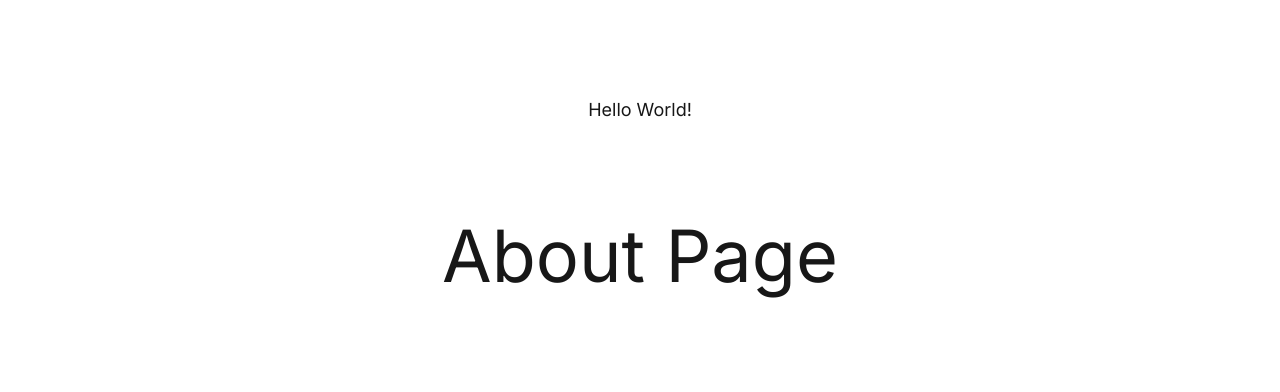
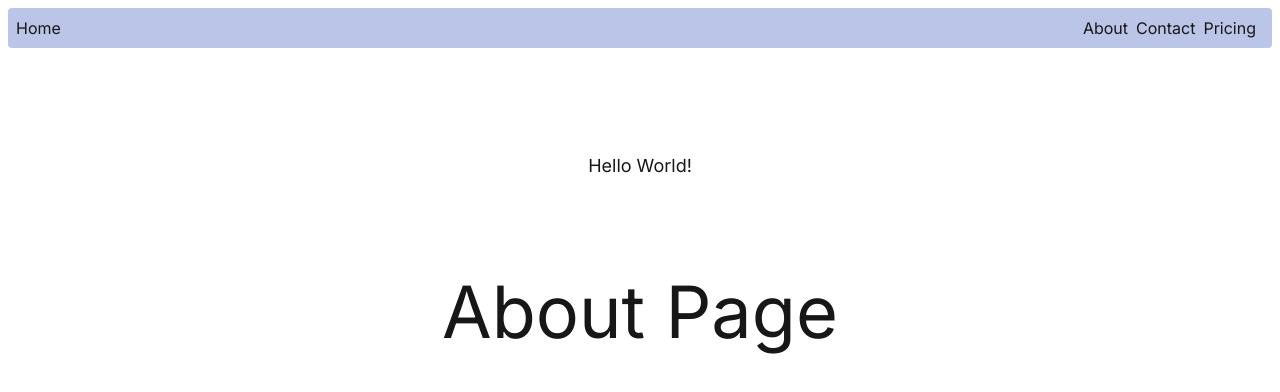
Before and after one commit to mariocodecr/NextJs-Learning, a Next.js app in the folder 01-first-steps/: page /about in a window 1280 px wide. Shown: the top 392 px of the page. Built offline with nearby package versions, Linux system fonts and the light colour scheme.

Commit message:
update About Page metadata and rename AboutLayout to GeneralLayout; add Navbar component

```diff
--- a/01-first-steps/app/(general)/about/page.tsx
+++ b/01-first-steps/app/(general)/about/page.tsx
@@ -1,7 +1,7 @@
 
 export const metadata = {
- title: 'SEO Title',
- description: 'SEO Description',
+ title: 'About Page',
+ description: 'This is the about page',
  keywords: ['About Page', 'Mario', 'Information', '...'],
 };
 
--- a/01-first-steps/app/(general)/layout.tsx
+++ b/01-first-steps/app/(general)/layout.tsx
@@ -1,15 +1,19 @@
+import { Navbar } from "@/components"
 
 
 
-export default function AboutLayout({
+export default function GeneralLayout({
  children
 }: {
  children: React.ReactNode;
 }) {
   return (
+    <>
+    <Navbar />
     <main className="flex flex-col items-center p-24">
       <span className="text-lg">Hello World!</span>
       {children}
     </main>
+    </>
   );
 }
--- /dev/null
+++ b/01-first-steps/components/index.ts
@@ -0,0 +1,3 @@
+
+
+export * from './navbar/Navbar';
--- /dev/null
+++ b/01-first-steps/components/navbar/Navbar.tsx
@@ -0,0 +1,17 @@
+import React from 'react'
+
+export const Navbar = () => {
+  return (
+    <nav className='flex bg-blue-800 bg-opacity-30 p-2 m-2 rounded'>
+
+        <span>Home</span>
+
+        <div className="flex flex-1"></div>
+
+
+        <a className="mr-2" href="/about">About</a>
+        <a className="mr-2" href="/contact">Contact</a>
+        <a className="mr-2" href="/pricing">Pricing</a>
+    </nav>
+  )
+}
```
